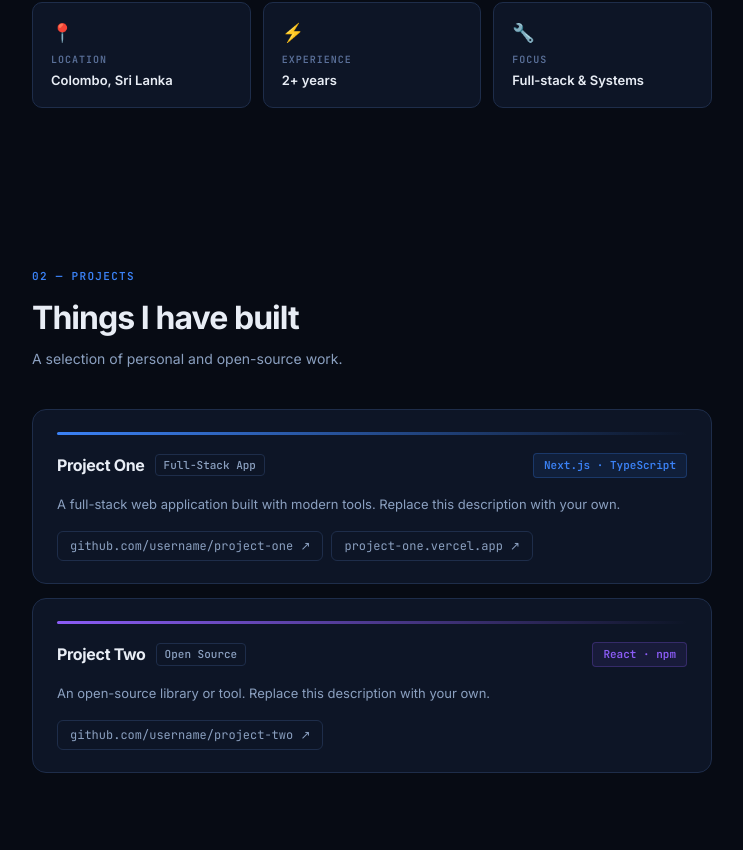
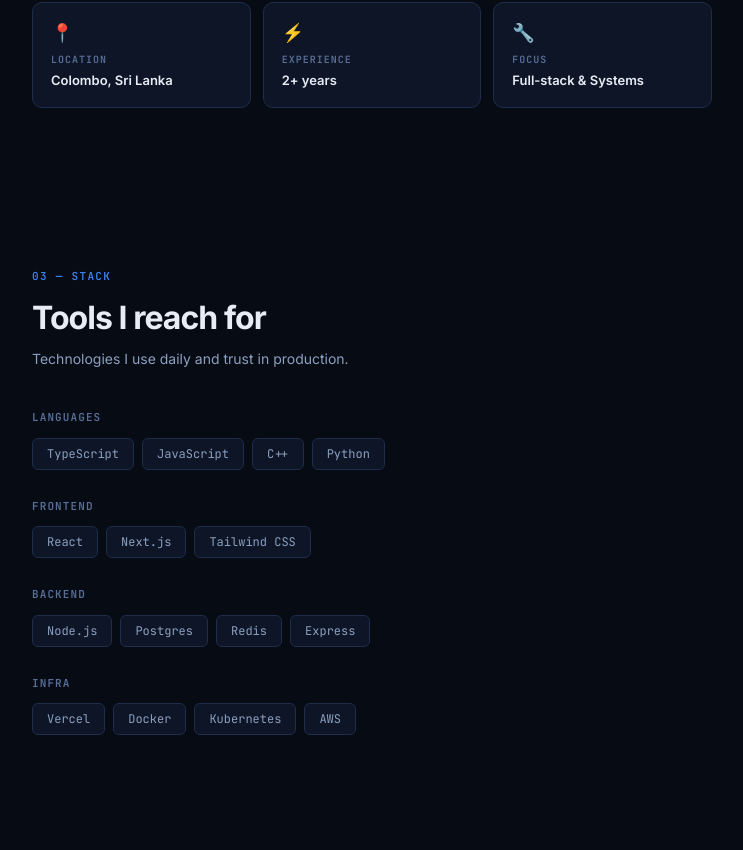
Before and after one commit to MokshaSan/portfolio, a Next.js app: page / in a window 1280 px wide. Shown: the part 1170-2020 px from the top of the page, without its empty margins (296-1039 px from the left). Built offline with nearby package versions, Linux system fonts and the light colour scheme.

Commit message:
removed projects for now

```diff
--- a/src/components/Portfolio.tsx
+++ b/src/components/Portfolio.tsx
@@ -7,7 +7,6 @@ import Navbar from "@/components/Navbar";
 import SocialSidebar from "@/components/SocialSidebar";
 import HomeSection from "@/components/sections/HomeSection";
 import AboutSection from "@/components/sections/AboutSection";
-import ProjectsSection from "@/components/sections/ProjectsSection";
 import StackSection from "@/components/sections/StackSection";
 import ContactSection from "@/components/sections/ContactSection";
 
@@ -85,7 +84,6 @@ export default function Portfolio() {
         >
           <HomeSection scrollTo={scrollTo} />
           <AboutSection />
-          <ProjectsSection />
           <StackSection />
           <ContactSection />
         </main>
--- a/src/components/sections/ProjectsSection.tsx
+++ /dev/null
@@ -1,141 +0,0 @@
-import { PROJECTS } from "@/constants/data";
-
-export default function ProjectsSection() {
-  return (
-    <section
-      id="projects"
-      style={{ padding: "80px 0", scrollMarginTop: "60px" }}
-    >
-      <div style={{ marginBottom: "40px" }}>
-        <p
-          style={{
-            fontFamily: "'JetBrains Mono', monospace",
-            fontSize: "11px",
-            fontWeight: 600,
-            letterSpacing: "0.12em",
-            color: "var(--accent)",
-            textTransform: "uppercase",
-            marginBottom: "10px",
-          }}
-        >
-          02 — Projects
-        </p>
-        <h2
-          style={{
-            fontSize: "32px",
-            fontWeight: 700,
-            letterSpacing: "-0.03em",
-          }}
-        >
-          Things I have built
-        </h2>
-        <p
-          style={{
-            color: "var(--muted2)",
-            fontSize: "14px",
-            marginTop: "6px",
-          }}
-        >
-          A selection of personal and open-source work.
-        </p>
-      </div>
-
-      <div
-        style={{ display: "flex", flexDirection: "column", gap: "14px" }}
-      >
-        {PROJECTS.map(({ name, tag, desc, links, badge, color }) => (
-          <div key={name} className="card">
-            <div
-              className="project-accent-bar"
-              style={{
-                background: `linear-gradient(90deg, ${color}, transparent)`,
-              }}
-            />
-            <div
-              style={{
-                display: "flex",
-                alignItems: "flex-start",
-                justifyContent: "space-between",
-                gap: "12px",
-                marginBottom: "12px",
-                flexWrap: "wrap",
-              }}
-            >
-              <div>
-                <div
-                  style={{
-                    display: "flex",
-                    alignItems: "center",
-                    gap: "10px",
-                    marginBottom: "4px",
-                  }}
-                >
-                  <span
-                    style={{
-                      fontSize: "16px",
-                      fontWeight: 700,
-                      letterSpacing: "-0.02em",
-                    }}
-                  >
-                    {name}
-                  </span>
-                  <span
-                    style={{
-                      fontSize: "11px",
-                      padding: "2px 8px",
-                      borderRadius: "4px",
-                      fontWeight: 500,
-                      border: "1px solid var(--border)",
-                      color: "var(--muted2)",
-                      fontFamily: "'JetBrains Mono', monospace",
-                    }}
-                  >
-                    {tag}
-                  </span>
-                </div>
-              </div>
-              <span
-                style={{
-                  fontSize: "11px",
-                  padding: "3px 10px",
-                  borderRadius: "4px",
-                  fontWeight: 600,
-                  background: `${color}18`,
-                  border: `1px solid ${color}40`,
-                  color: color,
-                  fontFamily: "'JetBrains Mono', monospace",
-                  whiteSpace: "nowrap",
-                }}
-              >
-                {badge}
-              </span>
-            </div>
-            <p
-              style={{
-                fontSize: "13px",
-                lineHeight: 1.7,
-                color: "var(--muted2)",
-                marginBottom: "16px",
-              }}
-            >
-              {desc}
-            </p>
-            <div style={{ display: "flex", gap: "8px" }}>
-              {links.map((l) => (
-                <a
-                  key={l}
-                  href={`https://${l}`}
-                  target="_blank"
-                  rel="noopener noreferrer"
-                  className="btn-link"
-                >
-                  {l} ↗
-                </a>
-              ))}
-            </div>
-          </div>
-        ))}
-      </div>
-    </section>
-  );
-}
--- a/src/constants/data.tsx
+++ b/src/constants/data.tsx
@@ -3,28 +3,8 @@ import React from "react";
 export const NAV = [
   { id: "home", label: "Home" },
   { id: "about", label: "About" },
-  { id: "projects", label: "Projects" },
   { id: "stack", label: "Stack" },
   { id: "contact", label: "Contact" },
-];
-
-export const PROJECTS = [
-  {
-    name: "Project One",
-    tag: "Full-Stack App",
-    desc: "A full-stack web application built with modern tools. Replace this description with your own.",
-    links: ["github.com/username/project-one", "project-one.vercel.app"],
-    badge: "Next.js · TypeScript",
-    color: "#3B82F6",
-  },
-  {
-    name: "Project Two",
-    tag: "Open Source",
-    desc: "An open-source library or tool. Replace this description with your own.",
-    links: ["github.com/username/project-two"],
-    badge: "React · npm",
-    color: "#8B5CF6",
-  },
 ];
 
 export const STACK = [
--- a/src/styles/portfolio.css
+++ b/src/styles/portfolio.css
@@ -185,12 +185,6 @@ a { color: inherit; text-decoration: none; }
 .hero-animate-3 { animation: fadeInUp 0.6s 0.2s ease both; }
 .hero-animate-4 { animation: fadeInUp 0.6s 0.3s ease both; }
 
-.project-accent-bar {
-  height: 3px;
-  border-radius: 2px;
-  margin-bottom: 18px;
-}
-
 @media (max-width: 768px) {
   .desktop-nav { display: none !important; }
   .hamburger { display: flex !important; }
```
